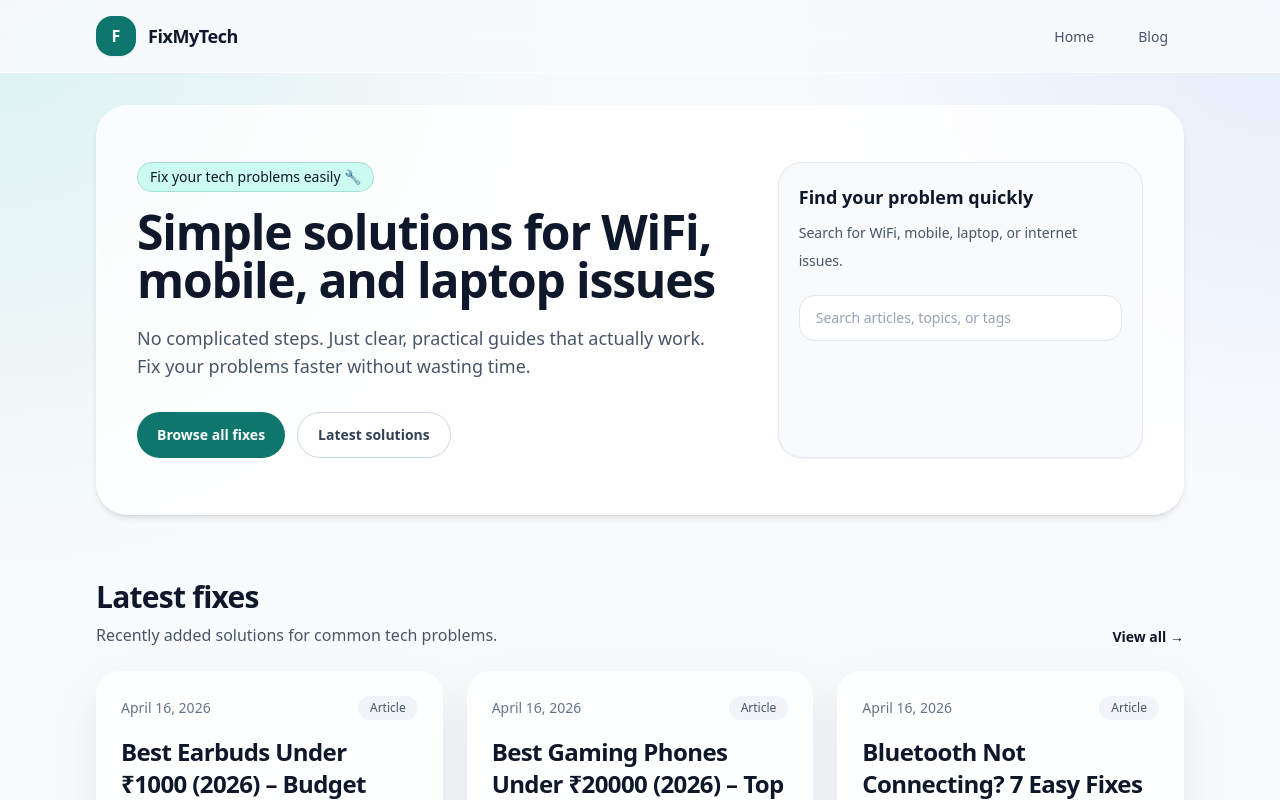
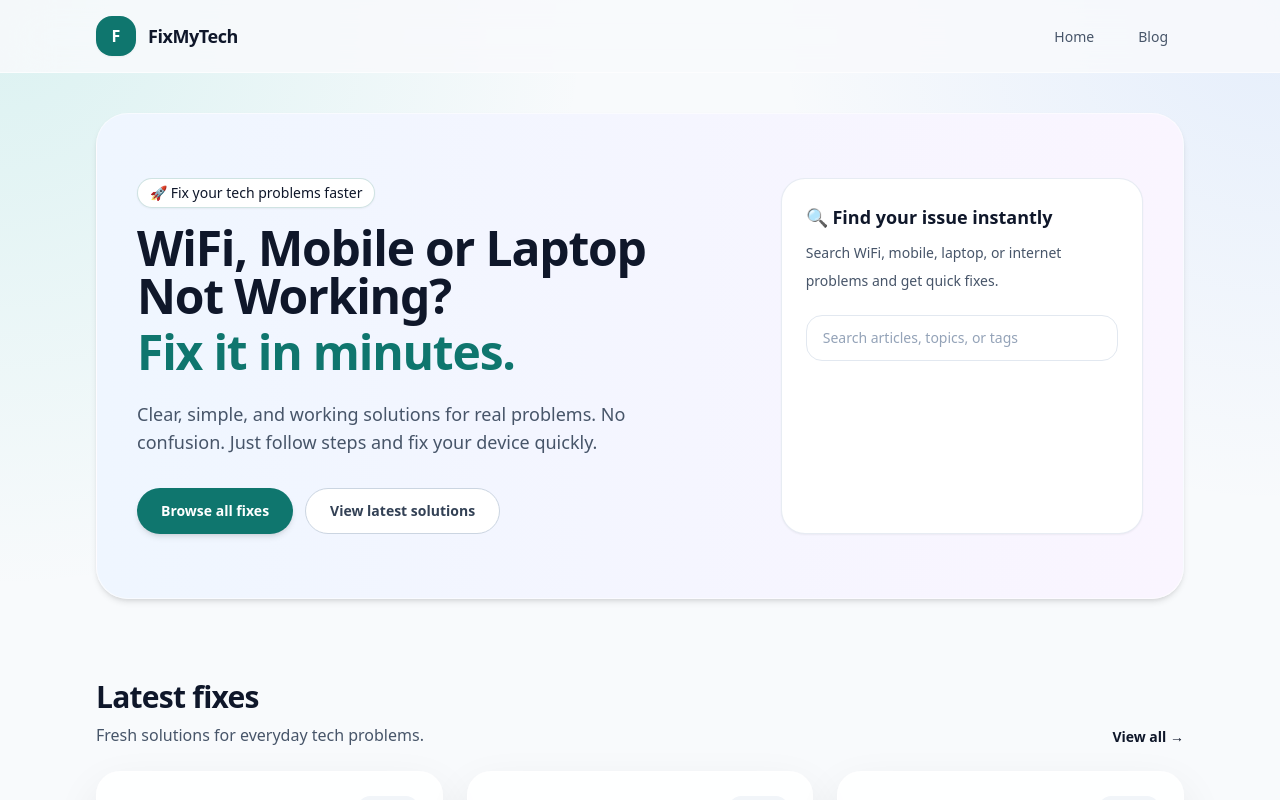
Before and after one commit to varunbhatt0009-prog/fixmytech-new, a Next.js app: page / in a window 1280 px wide. Shown: the top 800 px of the page. Built offline with nearby package versions, Linux system fonts and the light colour scheme.

Commit message:
upgrade homepage premium UI

```diff
--- a/app/page.tsx
+++ b/app/page.tsx
@@ -15,50 +15,53 @@ export default function HomePage() {
   const latestPosts = posts.slice(0, 6);
 
   return (
-    <div className="mx-auto flex w-full max-w-6xl flex-col gap-16 px-4 pb-20 pt-8 sm:px-6 lg:px-8">
+    <div className="mx-auto flex w-full max-w-6xl flex-col gap-20 px-4 pb-20 pt-10 sm:px-6 lg:px-8">
 
       {/* HERO SECTION */}
-      <section className="grid gap-8 rounded-[2rem] border border-white/60 bg-white/80 px-6 py-10 shadow-md backdrop-blur md:grid-cols-[1.25fr_0.75fr] md:px-10 md:py-14">
+      <section className="grid gap-10 rounded-[2rem] border border-white/60 bg-gradient-to-r from-blue-50 to-purple-50 px-6 py-12 shadow-md md:grid-cols-[1.25fr_0.75fr] md:px-10 md:py-16">
 
         <div className="max-w-2xl">
-          <p className="mb-4 inline-flex rounded-full border border-accent/20 bg-accentSoft px-3 py-1 text-sm font-medium text-accent-deep">
-            Fix your tech problems easily 🔧
+          <p className="mb-4 inline-flex rounded-full border border-accent/20 bg-white px-3 py-1 text-sm font-medium text-accent-deep shadow-sm">
+            🚀 Fix your tech problems faster
           </p>
 
-          <h1 className="text-4xl font-bold tracking-tight text-ink sm:text-5xl">
-            Simple solutions for WiFi, mobile, and laptop issues
+          <h1 className="text-4xl font-bold tracking-tight text-ink sm:text-5xl leading-tight">
+            WiFi, Mobile or Laptop Not Working?
+            <span className="block text-accent mt-2">
+              Fix it in minutes.
+            </span>
           </h1>
 
-          <p className="mt-5 max-w-xl text-base leading-8 text-slate-600 sm:text-lg">
-            No complicated steps. Just clear, practical guides that actually work.
-            Fix your problems faster without wasting time.
+          <p className="mt-6 max-w-xl text-base leading-8 text-slate-600 sm:text-lg">
+            Clear, simple, and working solutions for real problems. No confusion.
+            Just follow steps and fix your device quickly.
           </p>
 
           <div className="mt-8 flex flex-col gap-3 sm:flex-row">
             <Link
               href="/blog"
-              className="inline-flex items-center justify-center rounded-full bg-accent px-5 py-3 text-sm font-semibold text-white transition hover:bg-accent-deep"
+              className="inline-flex items-center justify-center rounded-full bg-accent px-6 py-3 text-sm font-semibold text-white transition hover:bg-accent-deep shadow-md"
             >
               Browse all fixes
             </Link>
 
             <a
               href="#latest-articles"
-              className="inline-flex items-center justify-center rounded-full border border-slate-300 bg-white px-5 py-3 text-sm font-semibold text-slate-700 transition hover:border-accent hover:text-accent-deep"
+              className="inline-flex items-center justify-center rounded-full border border-slate-300 bg-white px-6 py-3 text-sm font-semibold text-slate-700 transition hover:border-accent hover:text-accent-deep"
             >
-              Latest solutions
+              View latest solutions
             </a>
           </div>
         </div>
 
         {/* SEARCH BOX */}
-        <div className="rounded-[1.5rem] border border-slate-200/80 bg-slate-50 p-5 shadow-sm">
+        <div className="rounded-[1.5rem] border border-slate-200/80 bg-white p-6 shadow-sm">
           <h2 className="text-lg font-semibold text-ink">
-            Find your problem quickly
+            🔍 Find your issue instantly
           </h2>
 
           <p className="mt-2 text-sm leading-7 text-slate-600">
-            Search for WiFi, mobile, laptop, or internet issues.
+            Search WiFi, mobile, laptop, or internet problems and get quick fixes.
           </p>
 
           <div className="mt-5">
@@ -76,7 +79,7 @@ export default function HomePage() {
             </h2>
 
             <p className="mt-2 text-sm leading-7 text-slate-600 sm:text-base">
-              Recently added solutions for common tech problems.
+              Fresh solutions for everyday tech problems.
             </p>
           </div>
 
```
